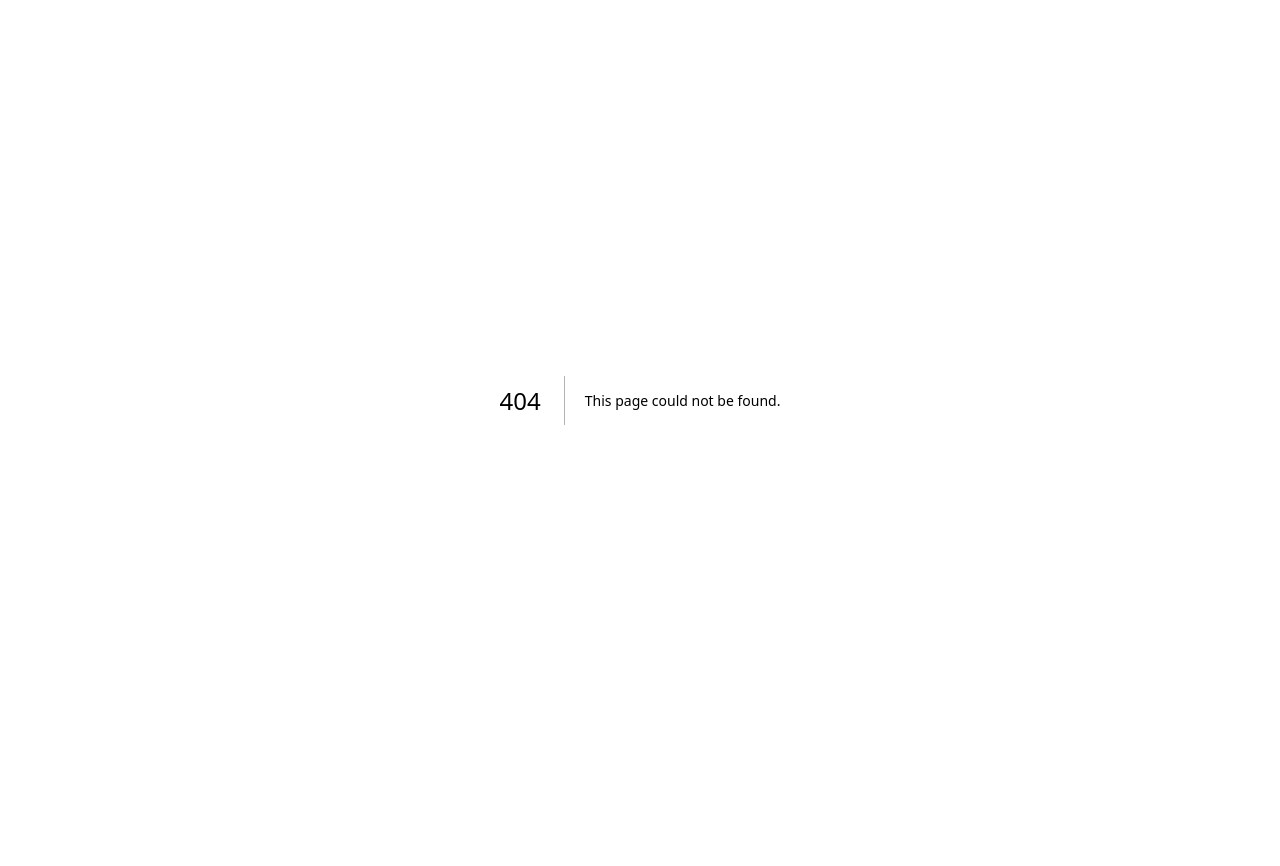
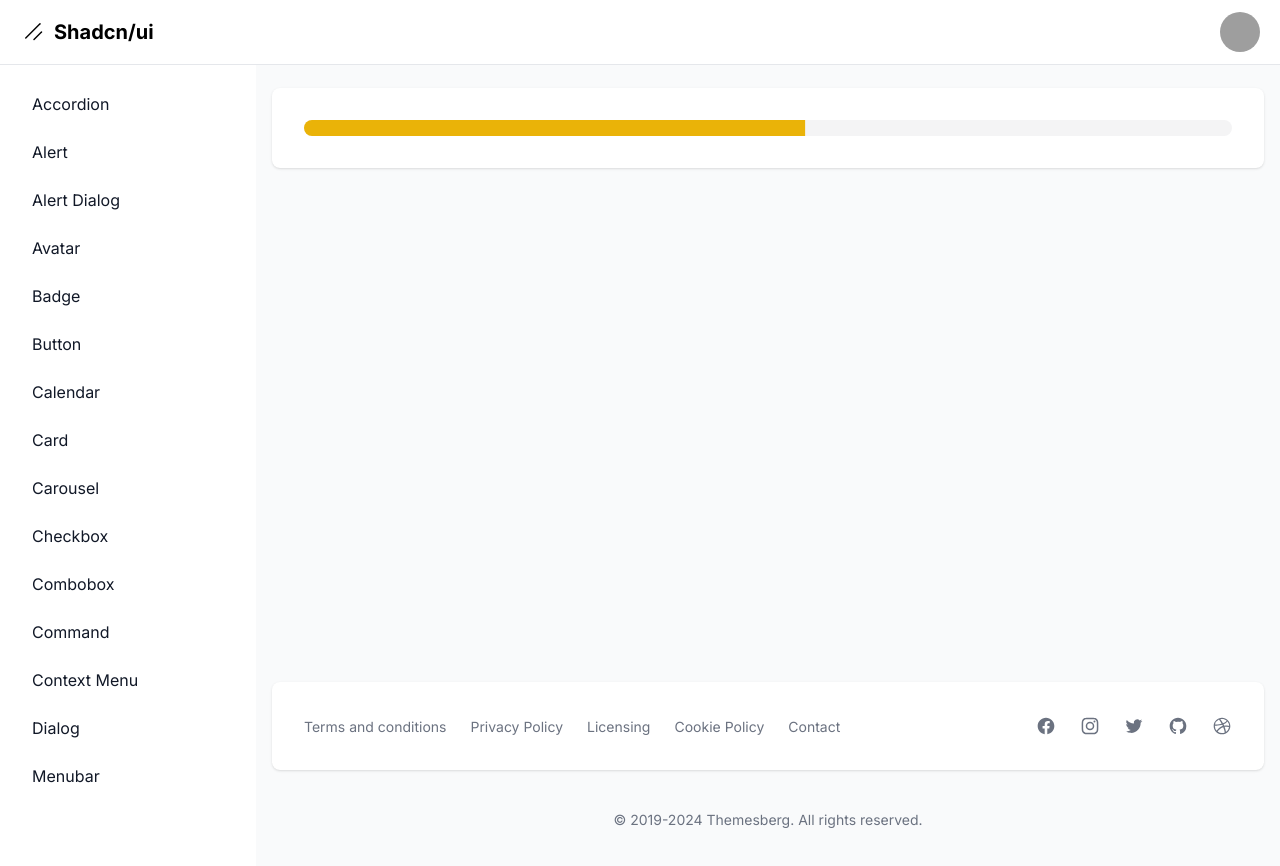
Before and after one commit to CMRicardo/shadcn-dashboard, a Next.js app: page /dashboard/progress in a window 1280 px wide. Before the commit this address had no page. Shown: the top 866 px of the page. Before the commit the page ends 800 px from the top, so only its background shows below. Built offline with nearby package versions, Linux system fonts and the light colour scheme; grey boxes are pictures that could not be loaded.

Commit message:
Add progress component

```diff
--- a/app/dashboard/layout.tsx
+++ b/app/dashboard/layout.tsx
@@ -20,7 +20,7 @@
   { name: "combobox", href: "combobox" },
   { name: "context menu", href: "context-menu" },
   { name: "menubar", href: "menubar" },
-  { name: "input otp", href: "input-otp" },
+  { name: "progress", href: "progress" },
 ].sort((a, b) => a.name.localeCompare(b.name));
 
 export default function DashboardLayout({
--- /dev/null
+++ b/app/dashboard/progress/page.tsx
@@ -0,0 +1,34 @@
+"use client";
+import { useState, useEffect } from "react";
+import { Progress } from "@/components/ui/progress";
+import { cn } from "@/lib/utils";
+
+export default function Page() {
+  const [progress, setProgress] = useState(0);
+
+  useEffect(() => {
+    const interval = setInterval(() => {
+      setProgress((prev) => {
+        if (prev >= 100) {
+          clearInterval(interval);
+          return 100;
+        }
+        return prev + 1;
+      });
+    }, 100);
+    return () => clearInterval(interval);
+  }, [progress]);
+  return (
+    <div>
+      <Progress
+        value={progress}
+        className="w-full"
+        indicatorColor={cn({
+          "bg-red-500": progress < 50,
+          "bg-yellow-500": progress >= 50 && progress < 80,
+          "bg-green-500": progress >= 80,
+        })}
+      />
+    </div>
+  );
+}
--- /dev/null
+++ b/components/ui/progress.tsx
@@ -0,0 +1,33 @@
+"use client";
+
+import * as React from "react";
+import * as ProgressPrimitive from "@radix-ui/react-progress";
+
+import { cn } from "@/lib/utils";
+
+interface CustomProgressProps
+  extends React.ComponentPropsWithoutRef<typeof ProgressPrimitive.Root> {
+  indicatorColor?: string;
+}
+
+const Progress = React.forwardRef<
+  React.ElementRef<typeof ProgressPrimitive.Root>,
+  CustomProgressProps
+>(({ className, value, indicatorColor = "bg-primary", ...props }, ref) => (
+  <ProgressPrimitive.Root
+    ref={ref}
+    className={cn(
+      "relative h-4 w-full overflow-hidden rounded-full bg-secondary",
+      className
+    )}
+    {...props}
+  >
+    <ProgressPrimitive.Indicator
+      className={cn("h-full w-full flex-1 transition-all", indicatorColor)}
+      style={{ transform: `translateX(-${100 - (value || 0)}%)` }}
+    />
+  </ProgressPrimitive.Root>
+));
+Progress.displayName = ProgressPrimitive.Root.displayName;
+
+export { Progress };
--- a/package.json
+++ b/package.json
@@ -18,6 +18,7 @@
     "@radix-ui/react-label": "^2.0.2",
     "@radix-ui/react-menubar": "^1.1.1",
     "@radix-ui/react-popover": "^1.1.1",
+    "@radix-ui/react-progress": "^1.1.0",
     "@radix-ui/react-slot": "^1.0.2",
     "class-variance-authority": "^0.7.0",
     "clsx": "^2.1.1",
```
Also changed, not shown: 1 other file (tests, documents, lock files or other folders).
